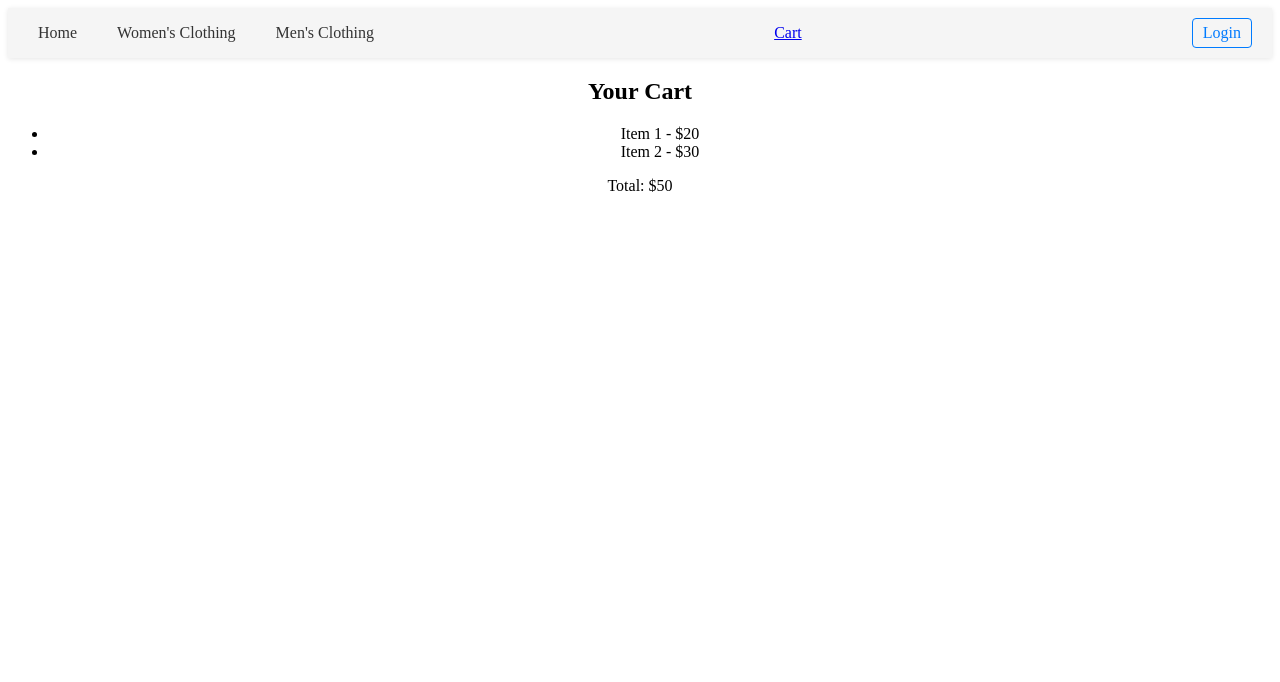
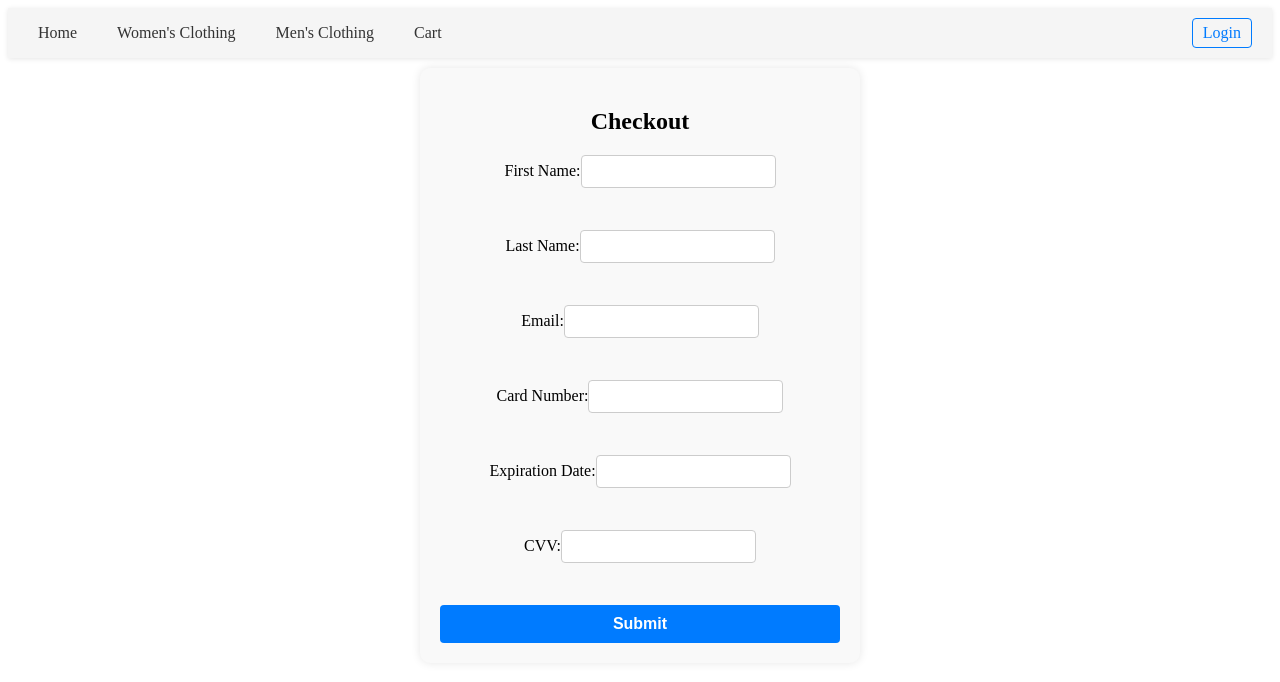
Before and after one commit to Spriet0234/SWE-Fall-2023, a React (Create React App) app: page /cart in a window 1280 px wide. Shown: the top 682 px of the page. Built offline with nearby package versions, Linux system fonts and the light colour scheme.

Commit message:
Merged checkout with main website changes

```diff
--- a/src/App.css
+++ b/src/App.css
@@ -1,3 +1,8 @@
+@font-face {
+  font-family: sans-serif;
+  src: url();
+}
+
 .App {
   text-align: center;
 }
@@ -14,7 +19,7 @@
 }
 
 .App-header {
-  background-color: #282c34;
+  background-color: #2d2e31;
   min-height: 100vh;
   display: flex;
   flex-direction: column;
@@ -36,24 +41,3 @@
     transform: rotate(360deg);
   }
 }
-
-
-
-.Header {
-  display: flex;
-  justify-content: space-around;
-  background-color: #000; /* Changed background color to black */
-  padding: 10px;
-}
-
-
-.HeaderLink {
-  text-decoration: none;
-  padding: 5px 10px;
-  border: 1px solid #ccc;
-  border-radius: 5px;
-}
-
-.HeaderLink:hover {
-  background-color: #e0e0e0;
-}
--- a/src/App.js
+++ b/src/App.js
@@ -4,6 +4,7 @@ import "./App.css";
 import Home from "./Components/Home";
 import Login from "./Components/Login";
 import Cart from "./Components/Cart"; // Import the Cart component
+
 import { BrowserRouter as Router, Route, Routes, Link } from "react-router-dom";
 
 function App() {
@@ -15,10 +16,10 @@ function App() {
             <Link to="/">Home</Link>
             <Link to="/womens-clothing">Women's Clothing</Link>
             <Link to="/mens-clothing">Men's Clothing</Link>
+            <Link className="cart-link" to="/cart">Cart</Link>
           </div>
-          <Link className="cart-link" to="/cart">
-            Cart
-          </Link>
+
+
           <Link className="login-link" to="/login">
             Login
           </Link>
--- a/src/Components/Cart.js
+++ b/src/Components/Cart.js
@@ -1,25 +1,97 @@
-import React from "react";
+import React, { useState } from 'react';
+import '../styles/Checkout.css';
 
-function Cart() {
-  // This is a static example. In a real-world scenario, you'd fetch cart items from a global state or an API.
-  const cartItems = [
-    { id: 1, name: "Item 1", price: 20 },
-    { id: 2, name: "Item 2", price: 30 },
-  ];
+const Cart = () => {
+  const [formData, setFormData] = useState({
+    firstName: '',
+    lastName: '',
+    email: '',
+    cardNumber: '',
+    expirationDate: '',
+    cvv: '',
+  });
+
+  const handleInputChange = (e) => {
+    const { name, value } = e.target;
+    setFormData({
+      ...formData,
+      [name]: value,
+    });
+  };
+
+  const handleSubmit = (e) => {
+    e.preventDefault();
+    // Add your logic to handle the form submission (e.g., sending data to a server for payment processing)
+  };
 
   return (
-    <div>
-      <h2>Your Cart</h2>
-      <ul>
-        {cartItems.map((item) => (
-          <li key={item.id}>
-            {item.name} - ${item.price}
-          </li>
-        ))}
-      </ul>
-      <p>Total: ${cartItems.reduce((acc, item) => acc + item.price, 0)}</p>
+    <div className="container">
+      <h2>Checkout</h2>
+      <form onSubmit={handleSubmit}>
+        <label>
+          First Name:
+          <input
+            type="text"
+            name="firstName"
+            value={formData.firstName}
+            onChange={handleInputChange}
+          />
+        </label>
+        <br />
+        <label>
+          Last Name:
+          <input
+            type="text"
+            name="lastName"
+            value={formData.lastName}
+            onChange={handleInputChange}
+          />
+        </label>
+        <br />
+        <label>
+          Email:
+          <input
+            type="email"
+            name="email"
+            value={formData.email}
+            onChange={handleInputChange}
+          />
+        </label>
+        <br />
+        <label>
+          Card Number:
+          <input
+            type="text"
+            name="cardNumber"
+            value={formData.cardNumber}
+            onChange={handleInputChange}
+          />
+        </label>
+        <br />
+        <label>
+          Expiration Date:
+          <input
+            type="text"
+            name="expirationDate"
+            value={formData.expirationDate}
+            onChange={handleInputChange}
+          />
+        </label>
+        <br />
+        <label>
+          CVV:
+          <input
+            type="text"
+            name="cvv"
+            value={formData.cvv}
+            onChange={handleInputChange}
+          />
+        </label>
+        <br />
+        <button type="submit">Submit</button>
+      </form>
     </div>
   );
-}
+};
 
 export default Cart;
--- a/src/styles/Checkout.css
+++ b/src/styles/Checkout.css
@@ -1,6 +1,6 @@
 .container {
     max-width: 400px;
-    margin: 0 auto;
+    margin: 10px auto;
     padding: 20px;
     background-color: #f9f9f9;
     border-radius: 10px;
--- a/src/styles/Home.css
+++ b/src/styles/Home.css
@@ -1,7 +1,7 @@
 .home-page {
   font-family: Arial, sans-serif;
   padding: 20px;
-  background-color: #f5f5f5;
+  background-color: #ffffff;
   margin-bottom: 10px;
 }
 
```
